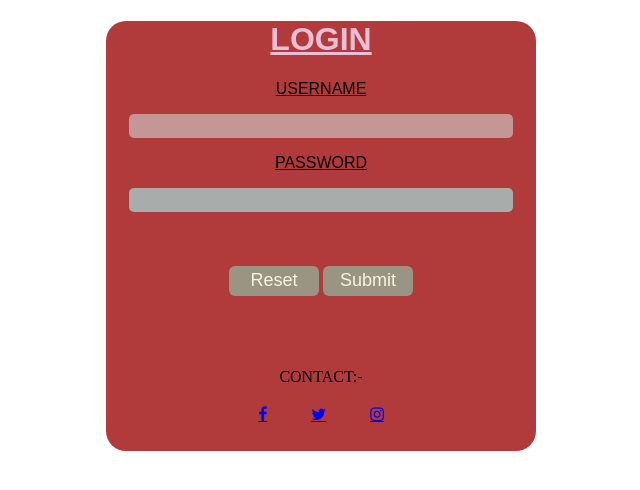
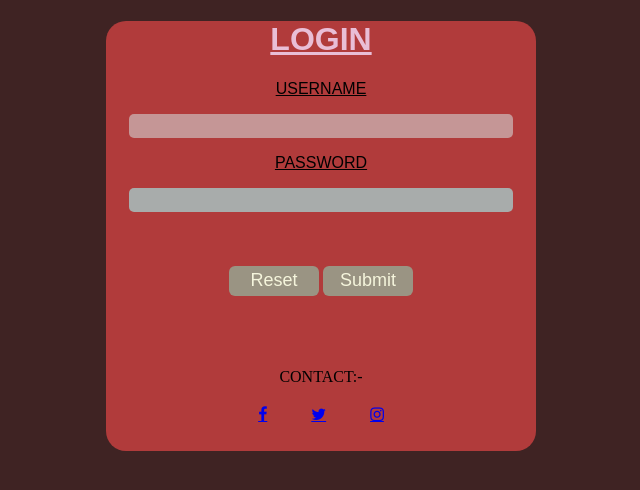
Before and after one commit to OmanshuAvi/layout, a plain HTML site: page index.html in a window 1280 px wide. Shown: the whole page, without its empty margins (319-959 px from the left). Drawn offline with Linux system fonts and the light colour scheme.

Commit message:
Update index.html

```diff
--- a/index.html
+++ b/index.html
@@ -6,7 +6,7 @@
     <title>login</title>
     <link rel="stylesheet" href="https://cdnjs.cloudflare.com/ajax/libs/font-awesome/4.7.0/css/font-awesome.min.css">
 </head>
-<body  style=background-color: black;>
+<body style="background-color: rgb(63, 35, 35);">
 
     <center><form  style="background-color: rgb(177, 59, 59);height: 430px;width: 430px; border-radius: 20px;">
         <h1 style="font-family: Arial;color: rgb(233, 190, 214);"><center><u>
```
